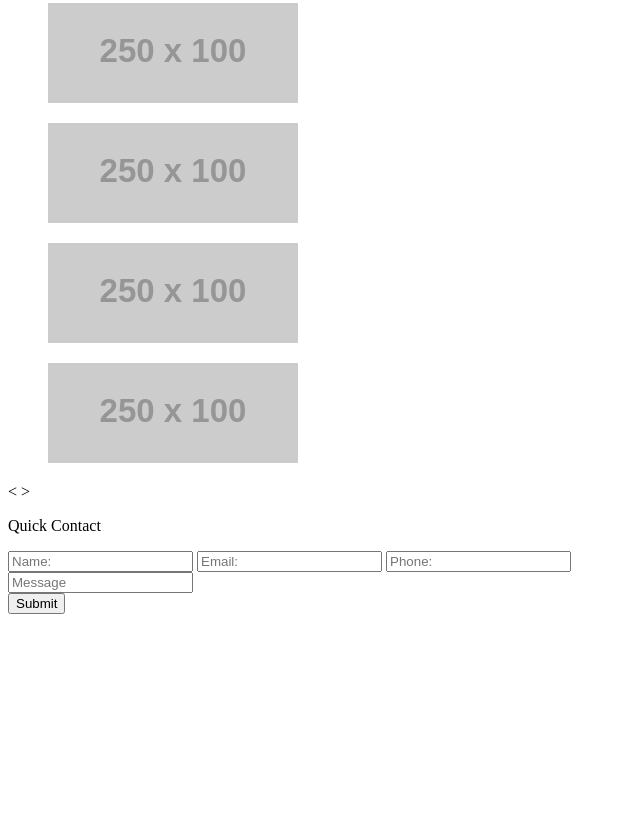
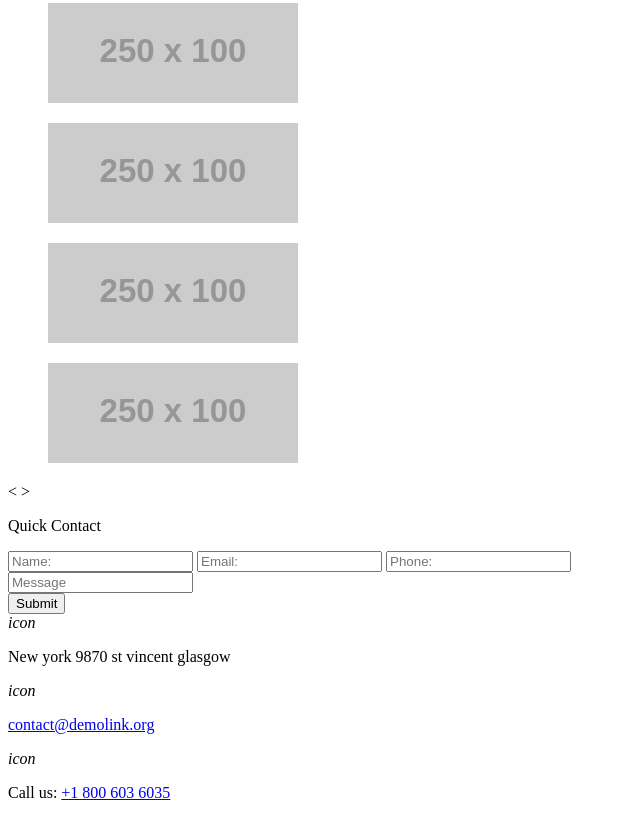
Before and after one commit to junedkaxioned/Haber-Investment-Company, a plain HTML site: page index.html in a window 1280 px wide. Shown: the part 3519-4337 px from the top of the page, without its empty margins (0-640 px from the left). Before the commit the page ends 4141 px from the top, so only its background shows below. Drawn offline with Linux system fonts and the light colour scheme; placeholder pictures from the web are drawn by us.

Commit message:
Contact section structure complete

```diff
--- a/index.html
+++ b/index.html
@@ -241,7 +241,7 @@
                     <input type="tel" placeholder="Phone:">
                 </div>
                 <div class="right-input">
-                <input type="text" placeholder="Message">
+                    <input type="text" placeholder="Message">
 
                 </div>
                 <div class="submit-btn">
@@ -255,6 +255,45 @@
 
 
     <!-- CONATACT SECTION START -->
+
+    <section id="contact-details" class="contact">
+        <div class="container">
+            <div class="details">
+                <div class="address-detail">
+                    <div class="address-icon">
+                        <i>icon</i>
+                    </div>
+                    <div class="address">
+                        <p>
+                            New york 9870 st vincent glasgow
+                        </p>
+                    </div>
+                </div>
+                <div class="email-detail">
+                    <div class="email-icon">
+                        <i>icon</i>
+                    </div>
+                    <div class="email">
+                        <p>
+                            <a href="#">contact@demolink.org</a>
+                        </p>
+                    </div>
+                </div>
+
+                <div class="phone-detail">
+                    <div class="phone-icon">
+                        <i>icon</i>
+                    </div>
+                    <div class="phone">
+                        <p>
+                            Call us: <a href="#">+1 800 603 6035</a>
+                        </p>
+                    </div>
+                </div>
+            </div>
+        </div>
+    </section>
+
     <!-- CONATACT SECTION END -->
 
 
```
